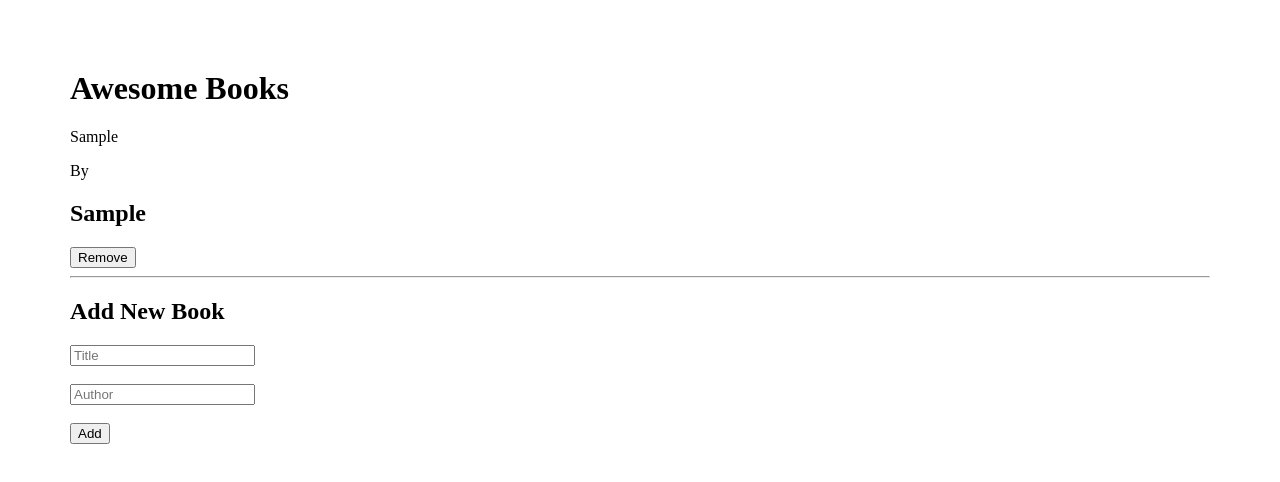
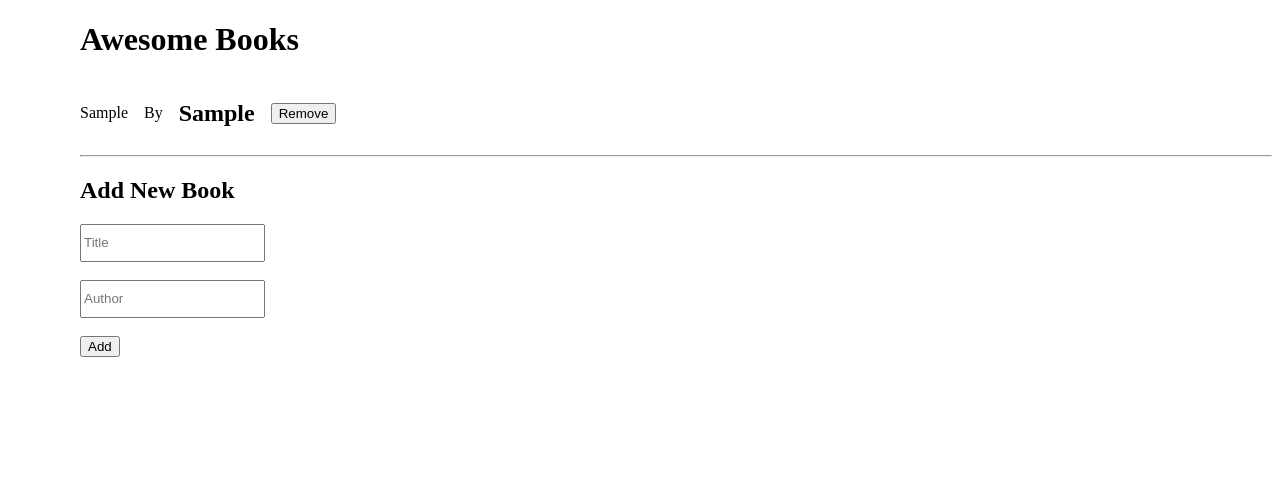
Before and after one commit to Innocent259/Awesome_books, a website: page index.html in a window 1280 px wide. Both pictures are taken after typing "Sample", "Sample" into the empty fields and a click on the button "Add". Drawn offline with Linux system fonts and the light colour scheme.

Commit message:
Save books to locat storage

```diff
--- a/index.css
+++ b/index.css
@@ -1,5 +1,16 @@
 body {
   padding: 0;
+  margin-left: 5rem;
+
+}
+
+input {
+  height: 2rem;
+  outline: none;
+}
+
+.dynamic-list {
+  display: flex;
+  gap: 1rem;
   align-items: center;
-  margin: 70px;
 }
--- a/index.js
+++ b/index.js
@@ -1,5 +1,16 @@
 document.addEventListener('DOMContentLoaded', () => {
   let booksCollection = [];
+
+  const loadBooksFromStorage = () => {
+    const storedBooks = localStorage.getItem('books');
+    if (storedBooks) {
+      booksCollection = JSON.parse(storedBooks);
+    }
+  };
+  loadBooksFromStorage();
+  const saveBooksToStorage = () => {
+    localStorage.setItem('books', JSON.stringify(booksCollection));
+  };
   const bookList = document.querySelector('.booklist');
   const titleInput = document.querySelector('#title');
   const authorInput = document.querySelector('#author');
@@ -9,6 +20,7 @@ document.addEventListener('DOMContentLoaded', () => {
     bookList.innerHTML = '';
     booksCollection.forEach((book) => {
       const bookElement = document.createElement('div');
+      bookElement.className = 'dynamic-list';
       bookElement.innerHTML = `
         <p>${book.title}</p>
         <p>By</p>
@@ -17,11 +29,15 @@ document.addEventListener('DOMContentLoaded', () => {
       `;
       bookList.appendChild(bookElement);
     });
+    const removeBook = (title) => {
+      booksCollection = booksCollection.filter((book) => book.title !== title);
+      displayBooks();
+      saveBooksToStorage();
+    };
     const removeButtons = document.querySelectorAll('.remove-book');
     removeButtons.forEach((button) => {
       button.addEventListener('click', () => {
         const title = button.getAttribute('data-title');
-        // eslint-disable-next-line no-use-before-define
         removeBook(title);
       });
     });
@@ -39,12 +55,10 @@ document.addEventListener('DOMContentLoaded', () => {
     titleInput.value = '';
     authorInput.value = '';
     displayBooks();
+    saveBooksToStorage();
   };
 
-  const removeBook = (title) => {
-    booksCollection = booksCollection.filter((book) => book.title !== title);
-    displayBooks();
-  };
+  displayBooks();
 
   addButton.addEventListener('click', addBook);
 });
```
Also changed, not shown: README.md.
